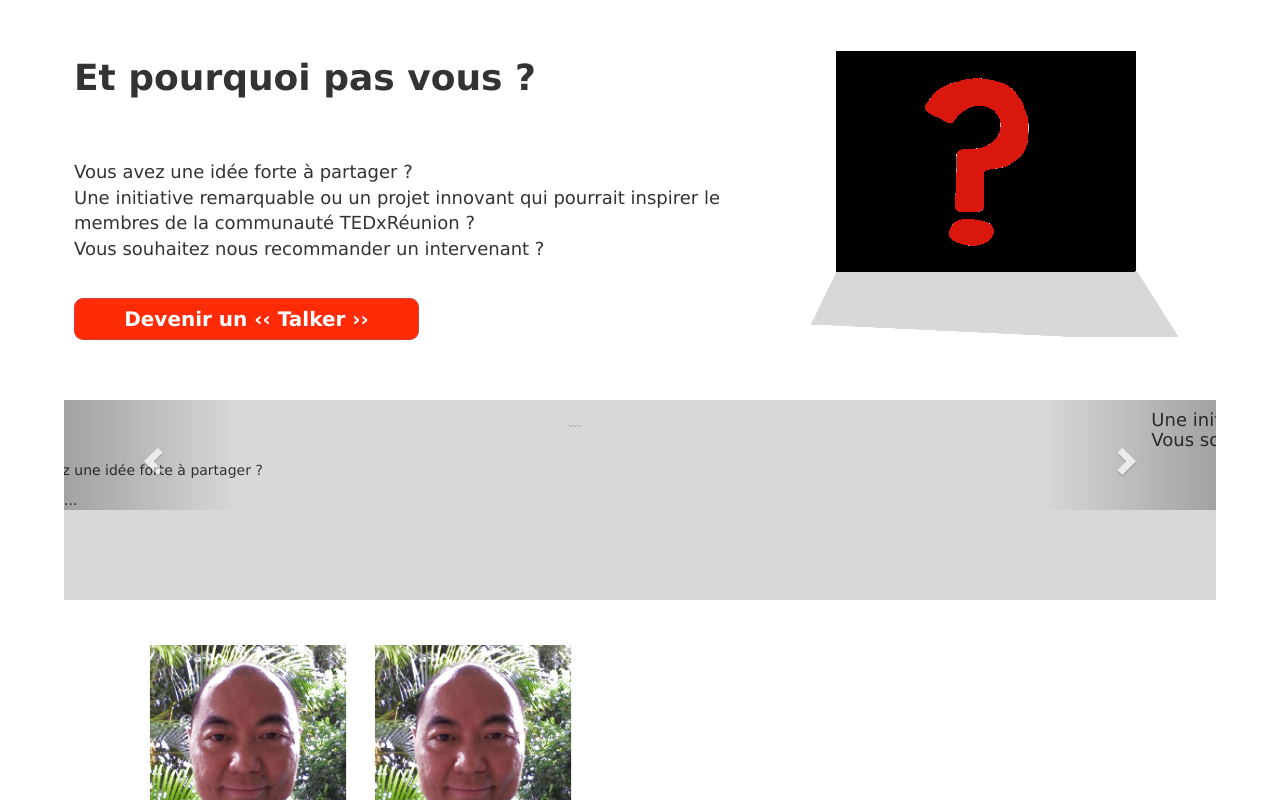
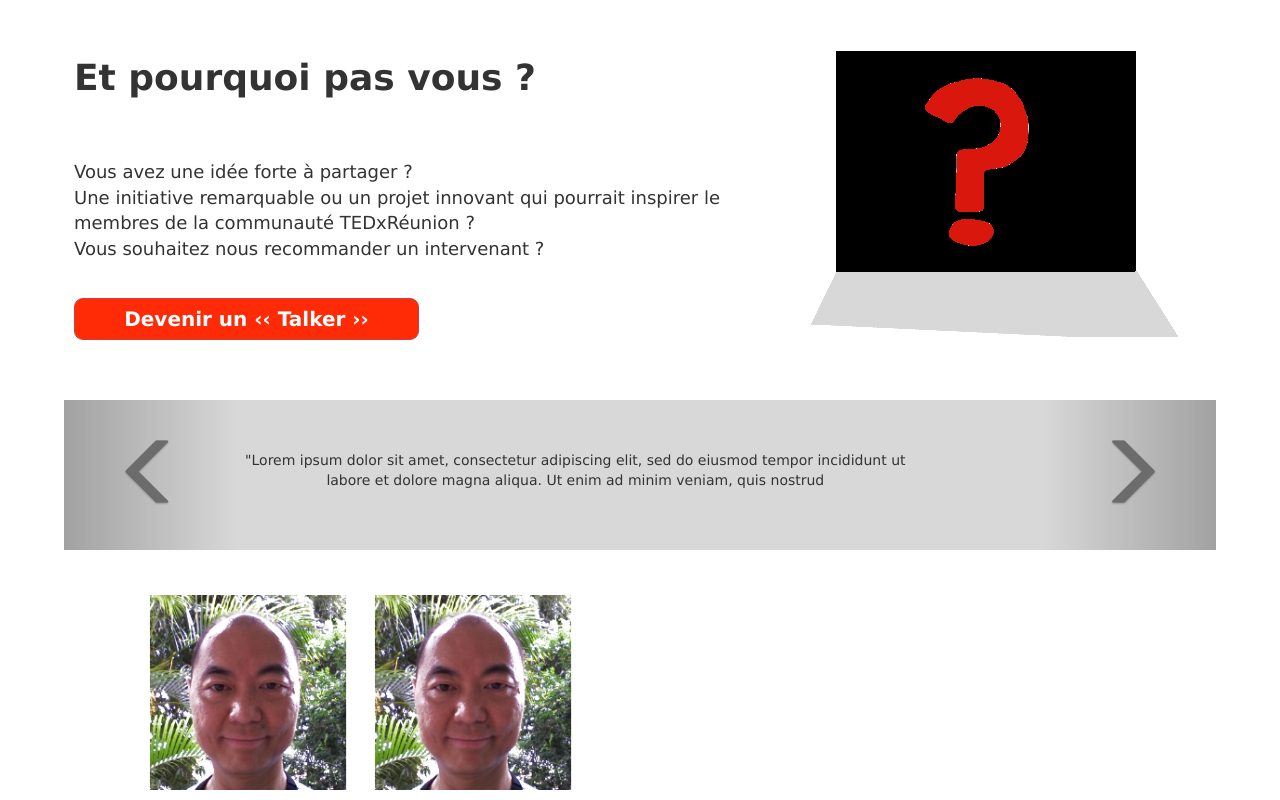
Before and after one commit to Makayoshin974/projet10pos, a plain HTML site: page index.html in a window 1280 px wide. Shown: the part 1442-2242 px from the top of the page. Drawn offline with nearby package versions, Linux system fonts and the light colour scheme.

Commit message:
dernier push de 10pos

```diff
--- a/css/style.css
+++ b/css/style.css
@@ -191,7 +191,11 @@ rect ,polygon{
 }
 .diapovideos{
 	margin-top: 30px;
+
+
 }
+
+
 
 .contenu{
 	position: relative;
@@ -213,10 +217,14 @@ h6{
 
 }
 .blockvideos{ display: flex;
+
 	justify-content: space-between;
+
+
 }
 #block2{
 	margin-left:13px;
+
 }
 
 .bas{ position: absolute;
@@ -254,13 +262,6 @@ h1{
 	position: absolute;
 	right: -40px;
 	top: 13px;
-
-
-}
-.caroussel{
-	margin-top: 60px;
-	background-color: #d8d8d8;
-	height: 200px;
 
 
 }
@@ -341,6 +342,7 @@ h1{
 	}
 	.diapovideos{
 		margin-left:0;
+
 	}
 	#block2{
 		margin-top: 50px;
@@ -376,3 +378,32 @@ h1{
 		display: none;
 	}
 }
+/*caroussel text ---------------------------*/
+
+
+.caroussel{
+	margin-top: 60px;
+}
+.carousel{
+	height: 150px;
+	background-color: #d8d8d8;
+}
+.carou{
+	width: 60%;
+	margin-left: 20%;
+
+}
+.item{
+	text-align: center;
+	margin-top:50px;
+}
+.carousel-control{
+	font-size: 75px;
+	color: black;
+	line-height:2.2;
+
+
+}
+.carousel-indicators{
+	display: none;
+}
--- a/index.html
+++ b/index.html
@@ -32,15 +32,10 @@
 						<a class="btn btn-danger but-circle" href="#">
 							<i class="fa fa-youtube-play fa-inverse fa-2x" aria-hidden="true"></i>
 						</a>
-
-
-
 				</div>
 			</div>
 			<div class="row">
-
 				<div class="col-md-12 col-xs-12 svg">
-
 					<svg class="svg1" xml:lang="fr">
 						<rect x="0px" y="55px" width="495" height="170" />
 						<polygon points="0,55 468,0 575,217 0,217 " />
@@ -48,7 +43,6 @@
 						</svg>
 					</div>
 			</div>
-
 			<div class="row">
 
 				<div class="col-md-3 col-xs-12 agenda  ">
@@ -58,6 +52,7 @@
 				<div class="redfond"></div>
 			</div>
 		</div>
+
 		<div class="container  ">
 			<div class="row">
 				<div class="col-md-5 col-sm-5 ">
@@ -146,36 +141,36 @@
 
 		<div class="container caroussel">
 
-			<div id="carousel-example-generic" class="carousel slide" data-ride="carousel">
-
+			<div id="myCarousel" class="carousel slide" data-ride="carousel">
+				<!-- Indicators -->
+				<ol class="carousel-indicators">
+					<li data-target="#myCarousel" data-slide-to="0" class="active"></li>
+					<li data-target="#myCarousel" data-slide-to="1"></li>
+					<li data-target="#myCarousel" data-slide-to="2"></li>
+				</ol>
 
 				<!-- Wrapper for slides -->
-				<div class="carousel-inner" role="listbox">
+				<div class="carousel-inner">
 					<div class="item active">
-						<br>
-						<br>
-						<br>
-						<p>Vous avez une idée forte à partager ?</p>
-						<div class="carousel-caption">
-							...
+						<p class="carou">"Lorem ipsum dolor sit amet, consectetur adipiscing elit, sed do eiusmod tempor incididunt ut labore et dolore magna aliqua. Ut enim ad minim veniam, quis nostrud</p>
+					</div>
+
+					<div class="item">
+						<p class="carou">Duis aute irure dolor in reprehenderit in voluptate velit esse cillum dolore eu fugiat nulla pariatur. Excepteur sint occaecat cupidatat non proident, sunt in</p>
+					</div>
+
+					<div class="item">
+						<p class="carou">"Sed ut perspiciatis unde omnis iste natus error sit voluptatem accusantium doloremque laudantium, totam rem aperiam, eaque ipsa quae ab illo inventore</p>
 					</div>
 				</div>
-					<div class="item">
-						<h4>Une initiative remarquable ou un projet innovant qui pourrait inspirer le membres de la communauté TEDxRéunion ?<br>Vous souhaitez nous recommander un intervenant ?</h4>
-						<div class="carousel-caption">
-							...
-						</div>
-					</div>
-					...
-				</div>
 
-				<!-- Controls -->
-				<a class="left carousel-control" href="#carousel-example-generic" role="button" data-slide="prev">
-					<span class="glyphicon glyphicon-chevron-left" aria-hidden="true"></span>
+				<!-- Left and right controls -->
+				<a class="left carousel-control" href="#myCarousel" data-slide="prev">
+					<span class="glyphicon glyphicon-menu-left"></span>
 					<span class="sr-only">Previous</span>
 				</a>
-				<a class="right carousel-control" href="#carousel-example-generic" role="button" data-slide="next">
-					<span class="glyphicon glyphicon-chevron-right" aria-hidden="true"></span>
+				<a class="right carousel-control" href="#myCarousel" data-slide="next">
+					<span class="glyphicon glyphicon-menu-right"></span>
 					<span class="sr-only">Next</span>
 				</a>
 			</div>
```
Also changed, not shown: videocall.html (+27 -0 lines). Lines whose indentation alone changed are shown as unchanged.
